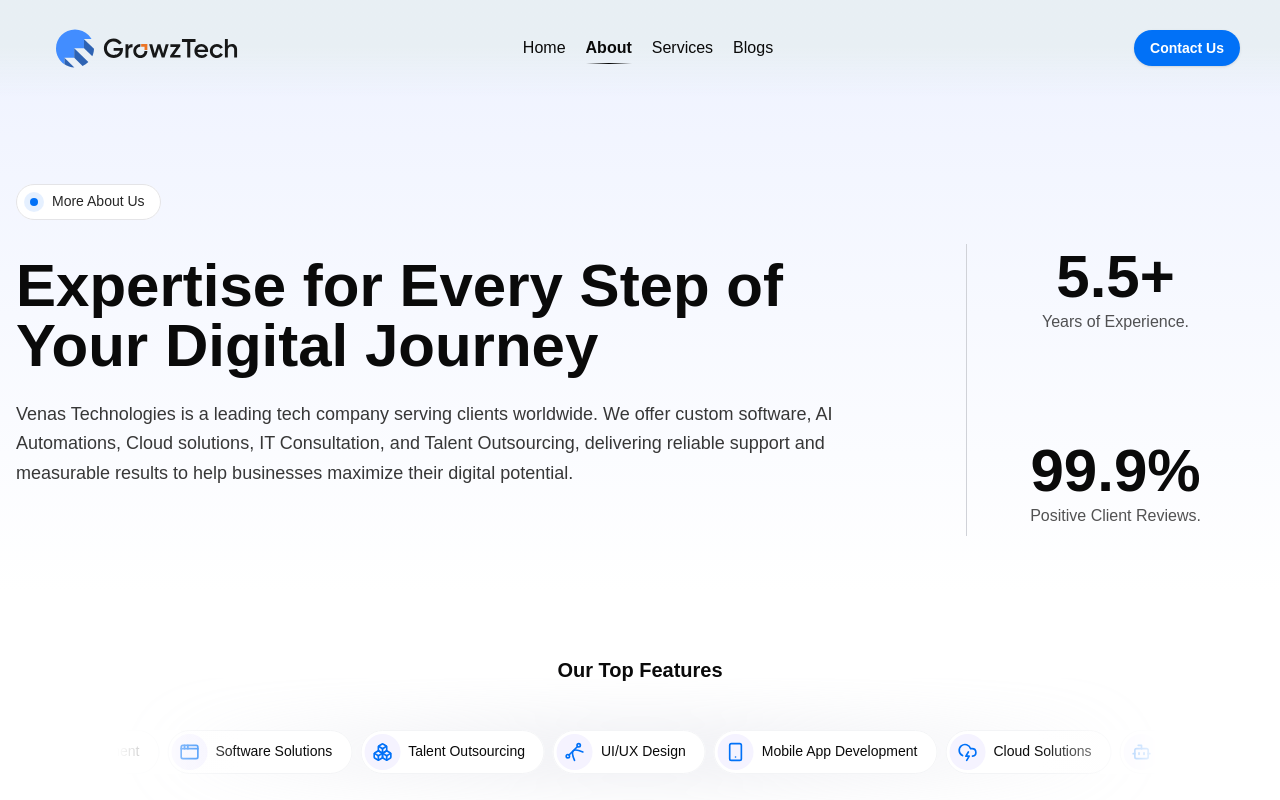
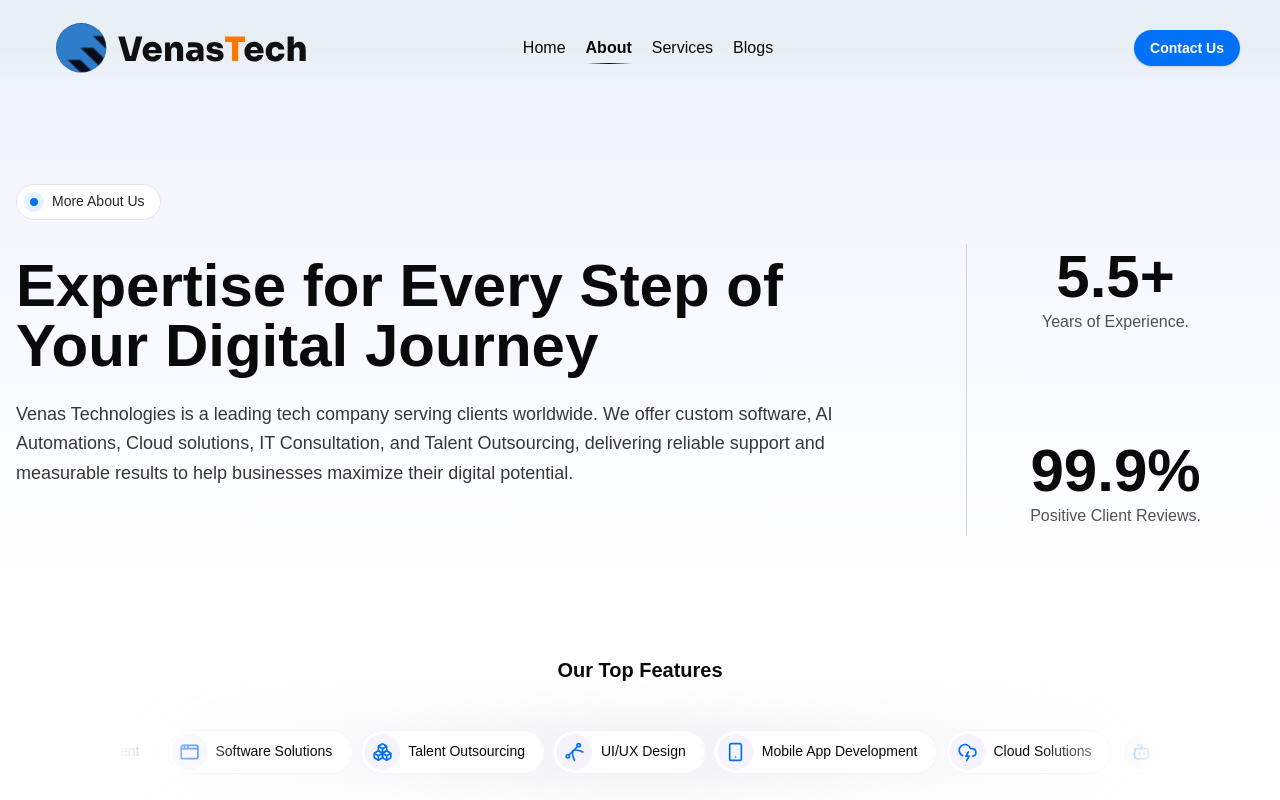
Before and after one commit to Faysel-Abdella/temgpy, a Next.js app: page /about-us in a window 1280 px wide. Shown: the top 800 px of the page. Built offline with nearby package versions, Linux system fonts and the light colour scheme; a web font is replaced by a local one.

Commit message:
feat: add temporary logo (#22)

```diff
--- a/src/components/common/navbar.tsx
+++ b/src/components/common/navbar.tsx
@@ -78,26 +78,14 @@
             className="md:hidden hover:cursor-pointer"
             onClick={() => router.push("/")}
           >
-            <Image
-              src="/logo.svg"
-              alt="logo"
-              width={152}
-              height={40}
-              className="h-fit w-fit"
-            />
+            <Image src="/dark-logo.svg" alt="logo" width={256} height={30} />
           </div>
 
           <div
             className="hidden md:flex hover:cursor-pointer "
             onClick={() => router.push("/")}
           >
-            <Image
-              src="/logo.svg"
-              alt="logo"
-              width={100}
-              height={100}
-              className="h-fit w-fit"
-            />
+            <Image src="/dark-logo.svg" alt="logo" width={256} height={90} />
           </div>
         </div>
 
```
Also changed, not shown: public/dark-logo.svg (added).
